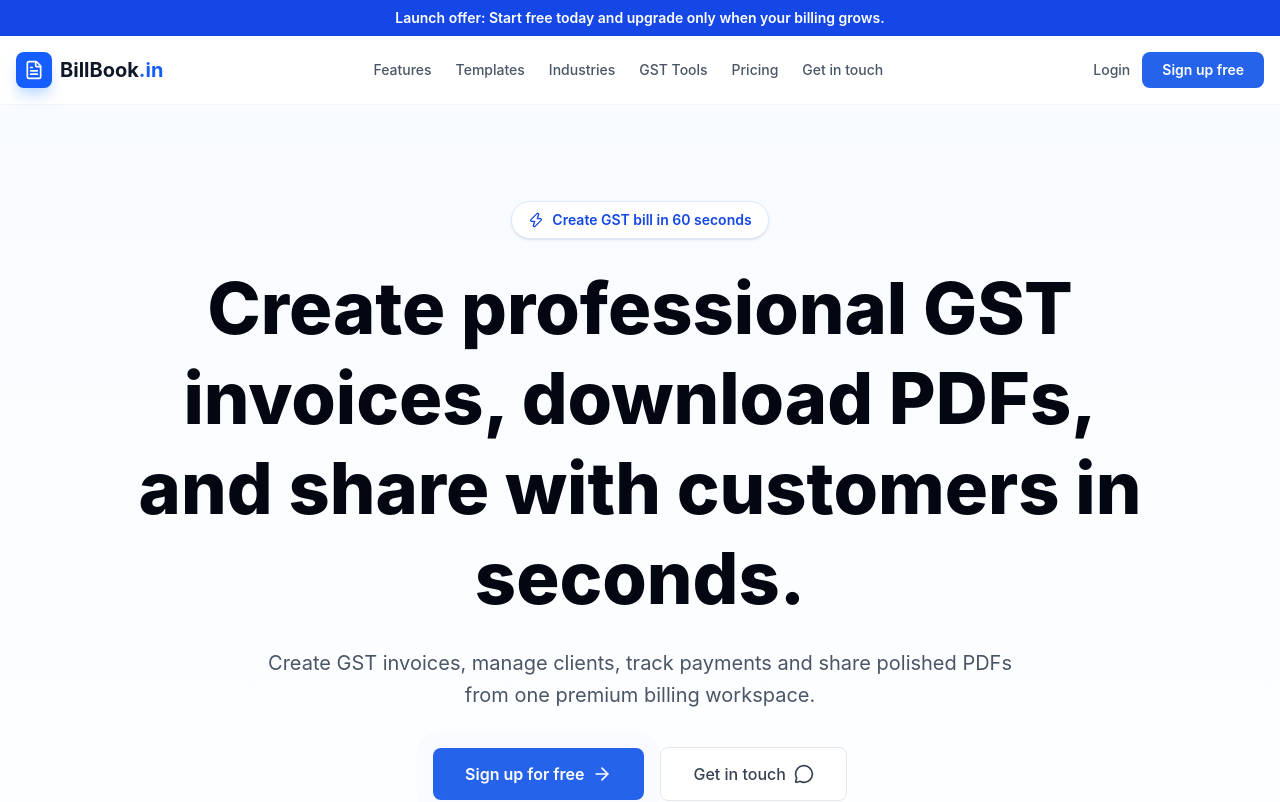
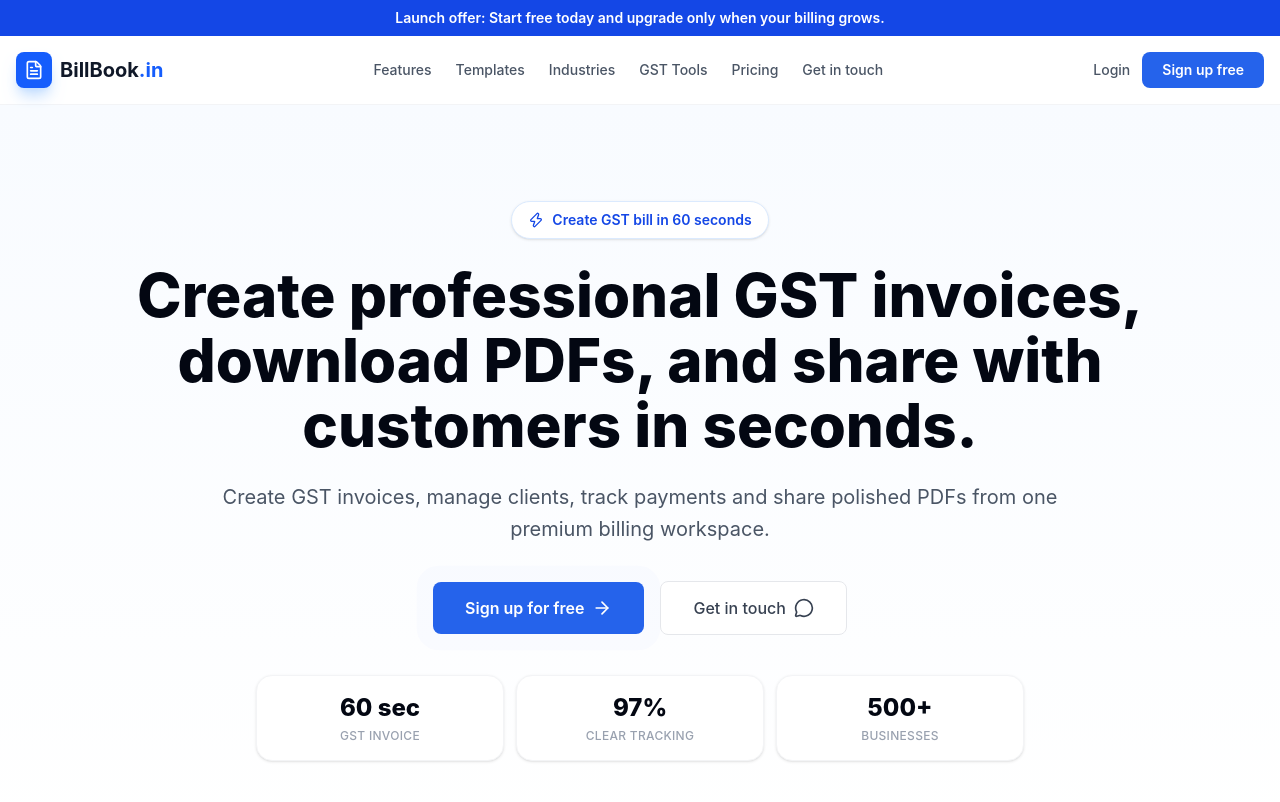
Before and after one commit to chetan638282u/billbook, a Next.js app: page / in a window 1280 px wide. Shown: the top 802 px of the page. Built offline with nearby package versions, Linux system fonts and the light colour scheme; no server answers.

Commit message:
Adjust landing hero headline width

```diff
--- a/src/app/page.tsx
+++ b/src/app/page.tsx
@@ -139,15 +139,15 @@ export default async function LandingPage({
       <section className="relative bg-[linear-gradient(180deg,#f8fbff_0%,#ffffff_100%)]">
         <div className="mx-auto max-w-7xl px-4 py-16 lg:py-24">
           <ScrollReveal direction="down">
-            <div className="mx-auto max-w-5xl text-center">
+            <div className="mx-auto max-w-7xl text-center">
               <div className="mb-6 inline-flex items-center gap-2 rounded-full border border-blue-100 bg-white px-4 py-2 text-sm font-semibold text-blue-700 shadow-sm">
                 <Zap className="h-4 w-4" />
                 Create GST bill in 60 seconds
               </div>
-              <h1 className="mx-auto max-w-5xl text-5xl font-extrabold leading-tight tracking-normal text-gray-950 md:text-6xl lg:text-7xl">
+              <h1 className="mx-auto max-w-7xl text-4xl font-extrabold leading-[1.08] tracking-normal text-gray-950 md:text-5xl lg:text-6xl">
                 Create professional GST invoices, download PDFs, and share with customers in seconds.
               </h1>
-              <p className="mx-auto mt-6 max-w-3xl text-xl leading-8 text-gray-600">
+              <p className="mx-auto mt-6 max-w-4xl text-xl leading-8 text-gray-600">
                 Create GST invoices, manage clients, track payments and share polished PDFs from one premium billing workspace.
               </p>
               <div className="mt-9 flex flex-col justify-center gap-4 sm:flex-row sm:items-center">
```
